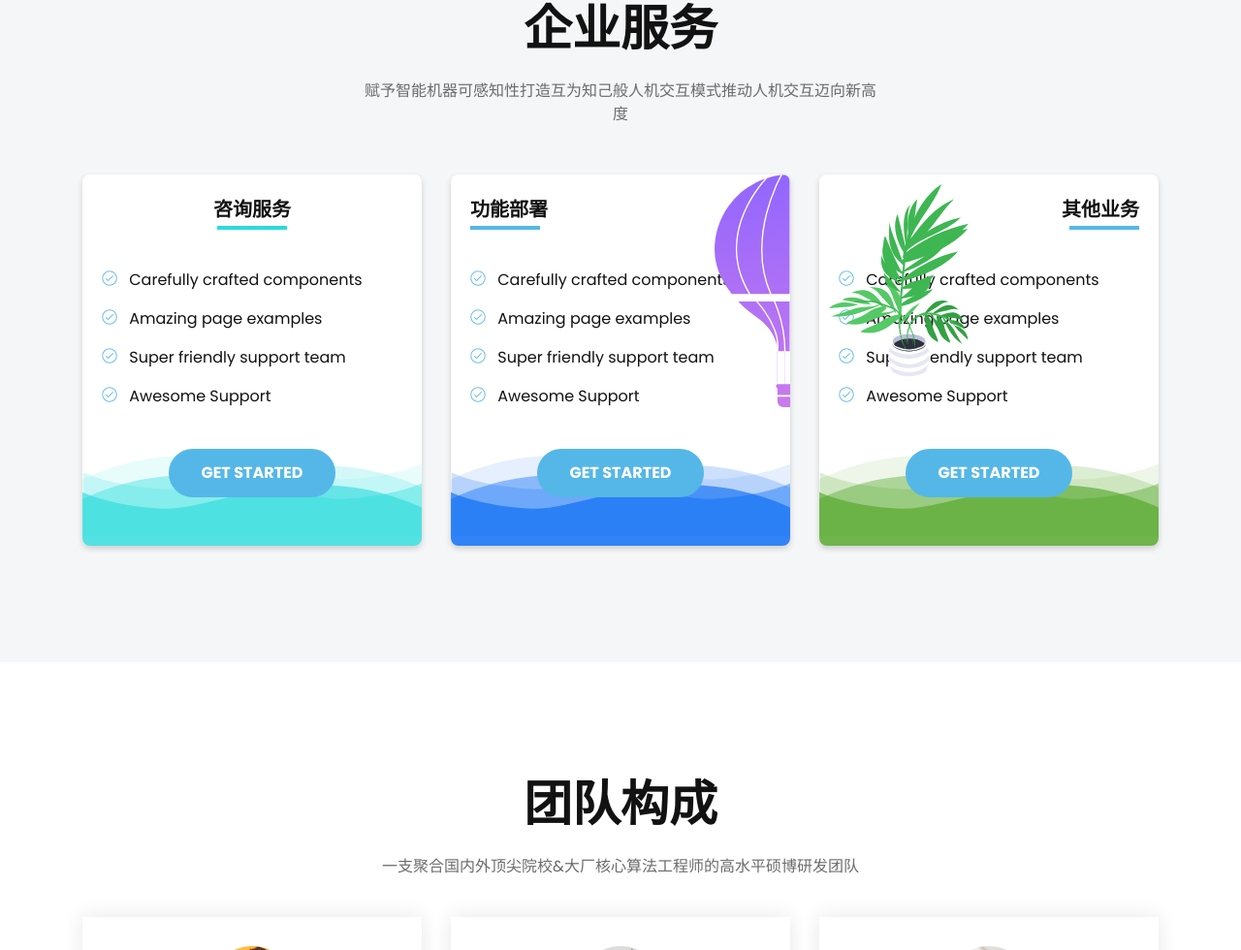
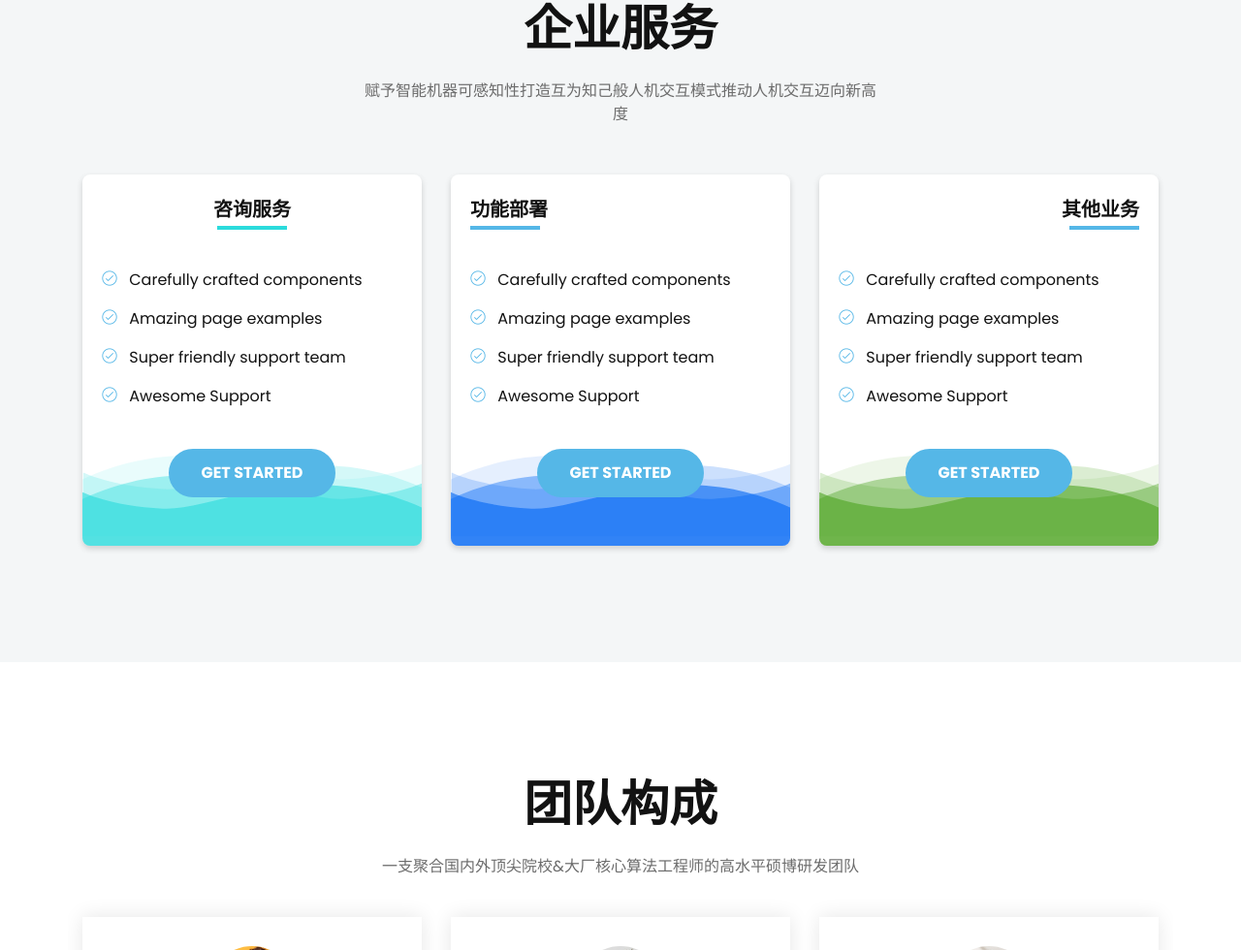
Before and after one commit to BeiBeiMiao/beibei.github.io, a plain HTML site: page index.html in a window 1280 px wide. Shown: the part 1586-2566 px from the top of the page at 97% size. Drawn offline with Linux system fonts and the light colour scheme; files whose address does not match are found by name.

Commit message:
Add files via upload

```diff
--- a/index.html
+++ b/index.html
@@ -269,9 +269,9 @@
                 </div>
                 <div class="col-lg-4 col-md-7 col-sm-9">
                     <div class="single-pricing pro mt-40">
-                        <div class="pricing-baloon">
+                        <!-- <div class="pricing-baloon">
                             <img src="assets/images/baloon.svg" alt="baloon">
-                        </div>
+                        </div> -->
                         <div class="pricing-header">
                             <h5 class="sub-title">功能部署</h5>
                             <!-- <span class="price">$ 399</span>
@@ -338,9 +338,9 @@
                 </div>
                 <div class="col-lg-4 col-md-7 col-sm-9">
                     <div class="single-pricing enterprise mt-40">
-                        <div class="pricing-flower">
+                        <!-- <div class="pricing-flower">
                             <img src="assets/images/flower.svg" alt="flower">
-                        </div>
+                        </div> -->
                         <div class="pricing-header text-right">
                             <h5 class="sub-title">其他业务</h5>
                             <!-- <span class="price">$ 799</span>
```
